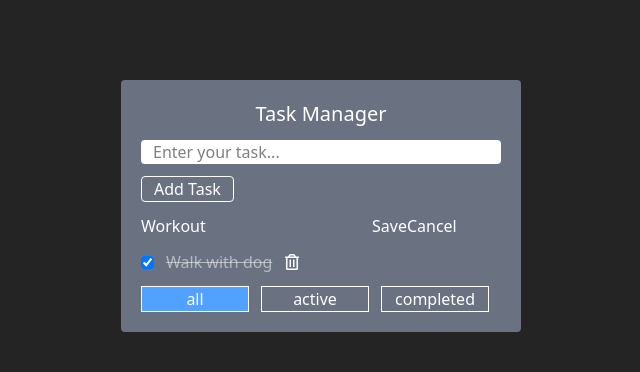
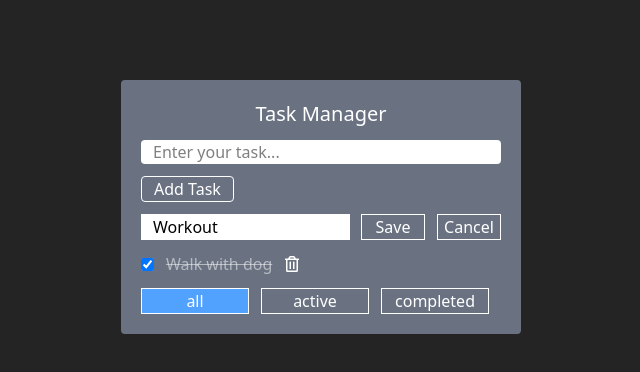
Before and after one commit to Vladimir-Bukhanov/Task-manager, a React (Vite) app: page / in a window 1280 px wide. Both pictures are taken after a click on the element "Workout". Shown: the top 372 px of the page, without its empty margins (319-959 px from the left). Built offline with nearby package versions, Linux system fonts and the light colour scheme.

Commit message:
style: add style for input and buttons when editing is occured

```diff
--- a/src/components/TaskItem.tsx
+++ b/src/components/TaskItem.tsx
@@ -21,27 +21,32 @@ function TaskItemComponent ({item, onChange, onDelete, onEdit}: ITaskItem) {
 	}
 
 	return (
-		<div className='flex items-center mb-3'>
+		<div className='flex items-center mb-3 relative'>
 
 			{isEditing ?
 				(
-					<>
+					<div className='flex w-full justify-between'>
 						<input
 							type="text"
+							className='outline-0 bg-white text-black pl-3 w-[58%]'
 							value={editText}
 							onChange={e => setEditText(e.target.value)}
 						/>
+						<div>
 							<button
+								className='border w-16 mr-3 cursor-pointer hover:bg-green-400 ease duration-200'
 								onClick={editTitle}
 							>
 								Save
 							</button>
 							<button
+								className='border w-16 cursor-pointer hover:bg-blue-400 ease duration-200'
 								onClick={() => setIsEditing(false)}
 							>
 								Cancel
 							</button>
-					</>
+						</div>
+					</div>
 				) :
 				(
 				<>
```
Lines whose indentation alone changed are shown as unchanged.
